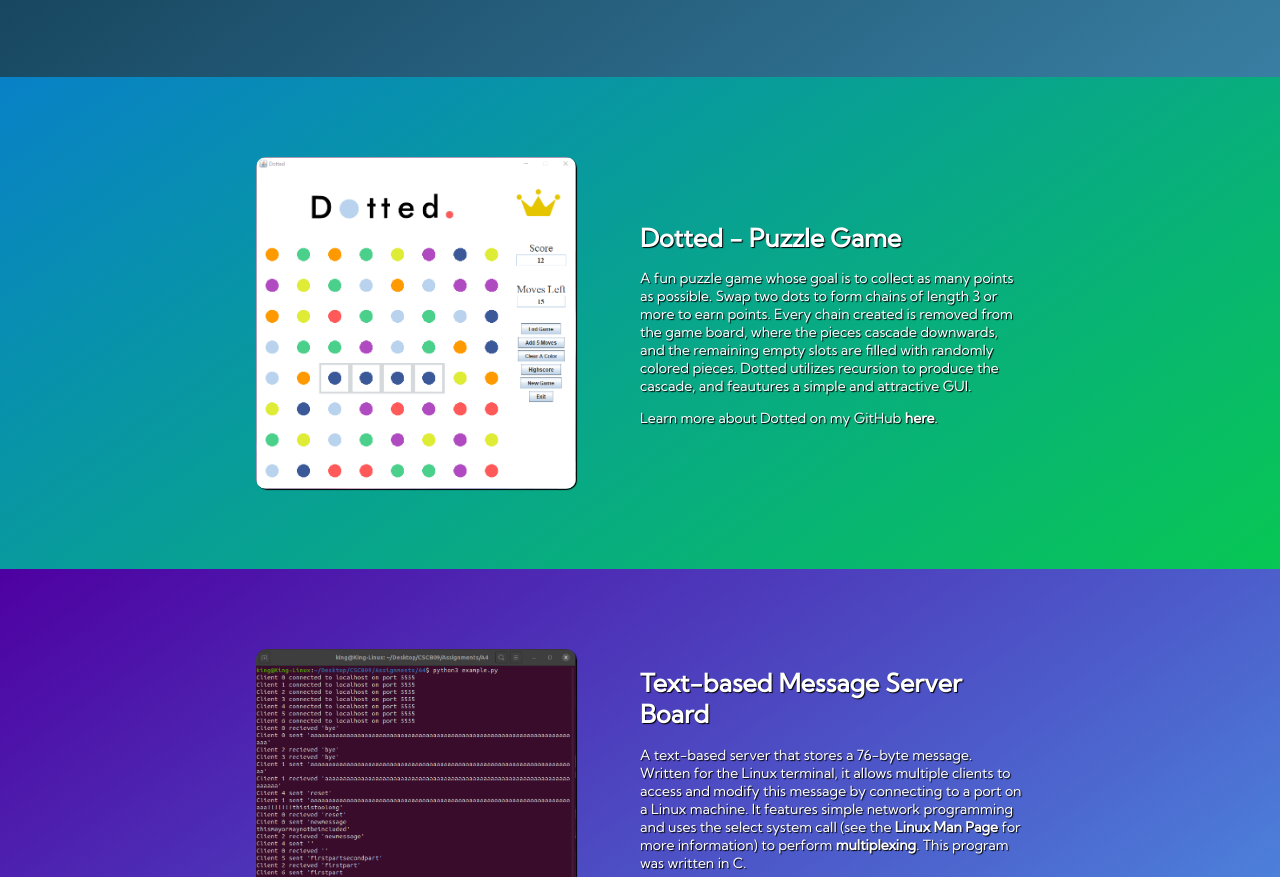
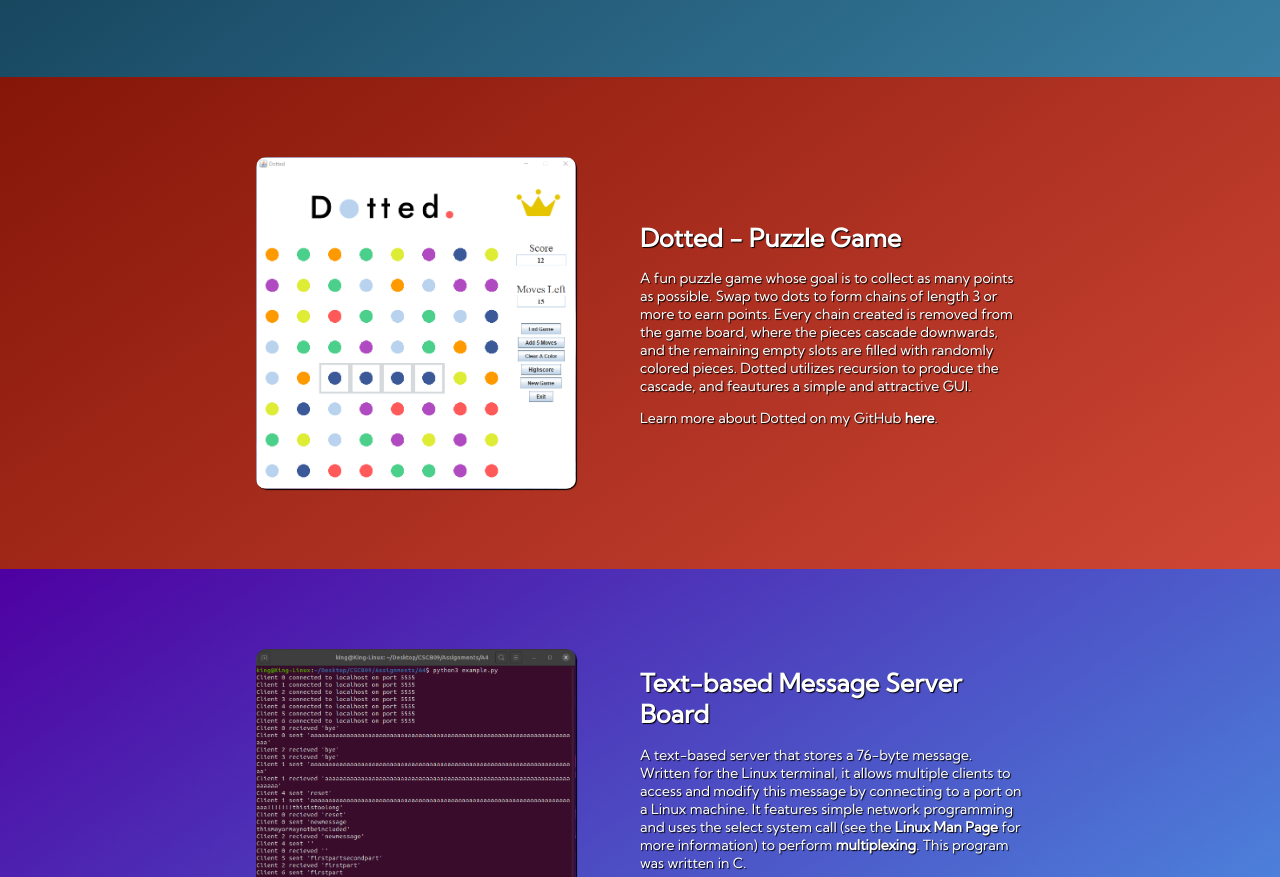
Before and after one commit to KingLai23/personal-website, a plain HTML site: page index.html in a window 1280 px wide. Shown: the part 1295-2172 px from the top of the page. Drawn offline with Linux system fonts and the light colour scheme; a web font is replaced by a local one.

Commit message:
color change

```diff
--- a/index.html
+++ b/index.html
@@ -153,7 +153,7 @@
 		}
 
 		.puzzle { background-image: linear-gradient(145deg, #032436, #397fa3); }
-		.dotted { background-image: linear-gradient(145deg, #0881c7, #08c754); }
+		.dotted { background-image: linear-gradient(145deg, #851608, #cf4736); }
 		.board-server { background-image: linear-gradient(145deg, #4e00a1, #4c8de0); }
 
 /*		.container-p {
```
